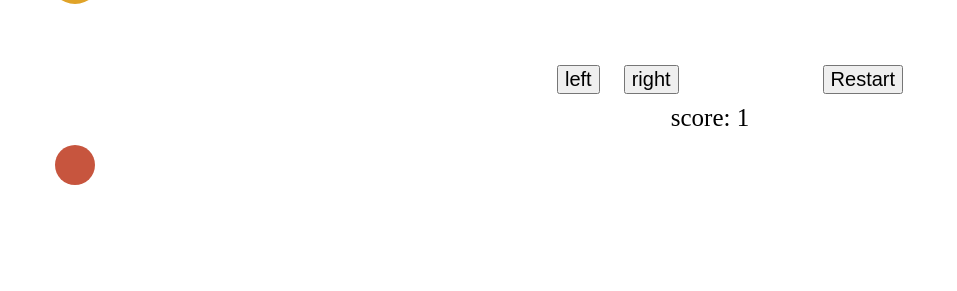
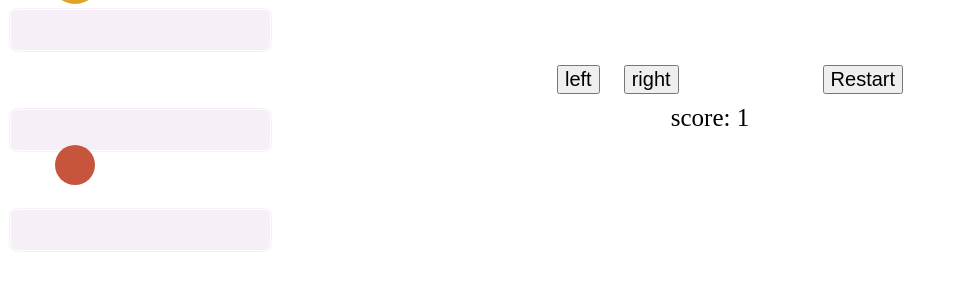
Before and after one commit to CatMonster09/CatMonster09.github.io, a plain HTML site: page index.html in a window 1280 px wide. Shown: the part 69-360 px from the top of the page, without its empty margins (0-957 px from the left). Drawn offline with Linux system fonts and the light colour scheme.

Commit message:
Update index.html

```diff
--- a/index.html
+++ b/index.html
@@ -188,6 +188,34 @@
                 color: rgb(179, 122, 61);
             }
 
+            #effects {
+                background-color: rgb(247, 239, 247);
+                position: absolute;
+                width: 259px;
+                height: 40px;
+                border-radius: 10px;
+                border: double rgb(255, 255, 255);
+                z-index: -5;
+            }
+            #effects2 {
+                background-color: rgb(247, 239, 247);
+                position: absolute;
+                width: 259px;
+                height: 40px;
+                border-radius: 10px;
+                border: double rgb(255, 255, 255);
+                z-index: -6;
+            }
+            #effects3 {
+                background-color: rgb(247, 239, 247);
+                position: absolute;
+                width: 259px;
+                height: 40px;
+                border-radius: 10px;
+                border: double rgb(255, 255, 255);
+                z-index: -6;
+            }
+
             body {
                 text-align: center;
             }
@@ -238,6 +266,12 @@
         <!-- this makes the enemies-->
 
         <div id="enemy"></div>
+
+        <!-- this makes the background effects-->
+
+        <div id="effects"></div>
+        <div id="effects2"></div>
+        <div id="effects3"></div>
 
     </body>
 
@@ -321,6 +355,37 @@
 
         // effects
 
+        var rect = document.getElementById("effects");
+        var rect2 = document.getElementById("effects2");
+        var rect3 = document.getElementById("effects3");
+        var bPos = 300;
+        var bPos2 = 100;
+        var bPos3 = 200;
 
+        var backgroundUp = function() {
+            if (bPos < 0) {
+                bPos = 300;
+            }
+            bPos = bPos - 0.5;
+            rect.style.top = bPos + "px"
+        }
+        var backgroundUp2 = function() {
+            if (bPos2 < 0) {
+                bPos2 = 300;
+            }
+            bPos2 = bPos2 - 0.5;
+            rect2.style.top = bPos2 + "px"
+        }
+        var backgroundUp3 = function() {
+            if (bPos3 < 0) {
+                bPos3 = 300;
+            }
+            bPos3 = bPos3 - 0.5;
+            rect3.style.top = bPos3 + "px"
+        }
+
+        var bMove = window.setInterval(backgroundUp, 1);
+        var bMove2 = window.setInterval(backgroundUp2, 1);
+        var bMove3 = window.setInterval(backgroundUp3, 1);
     </script>
 </html>
```
